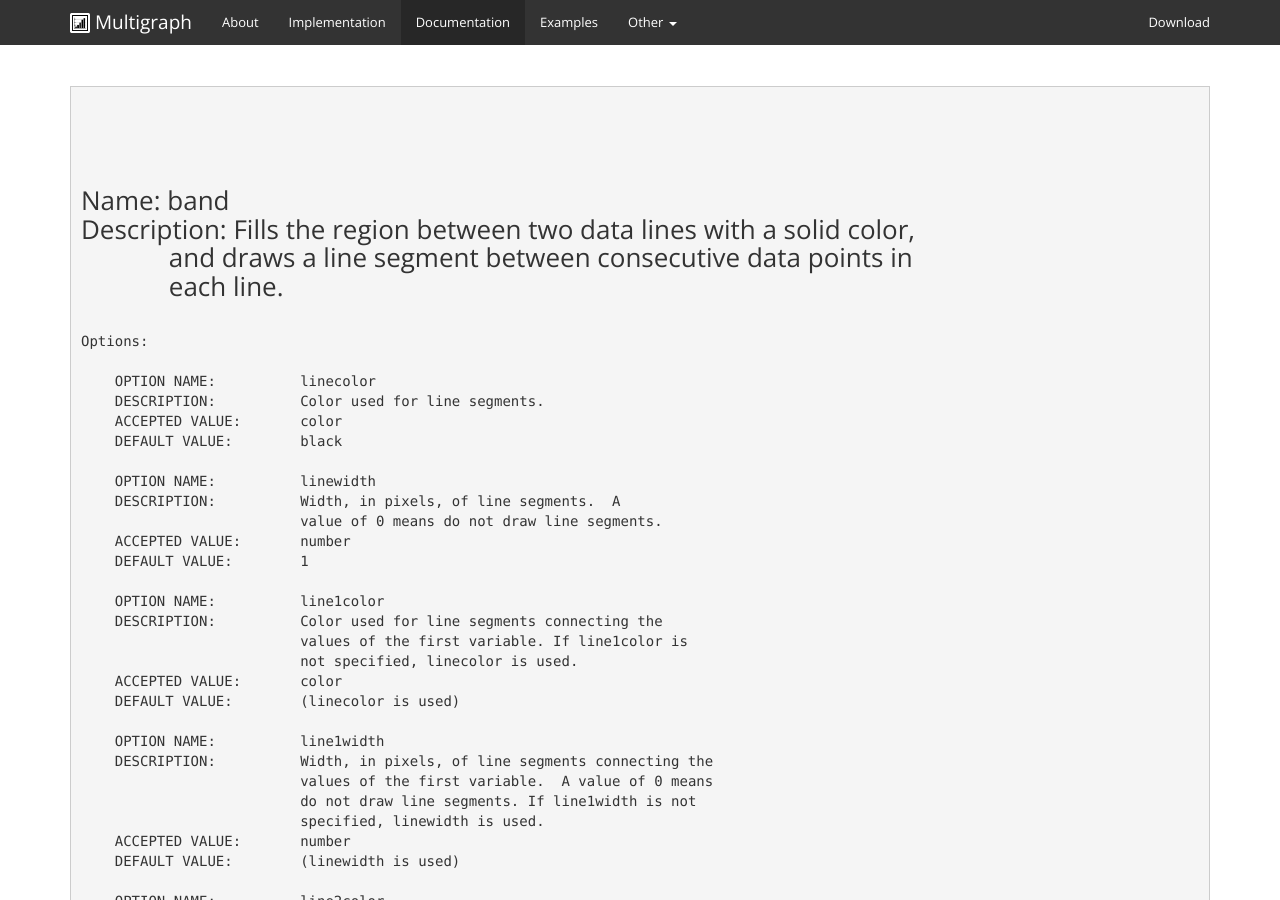
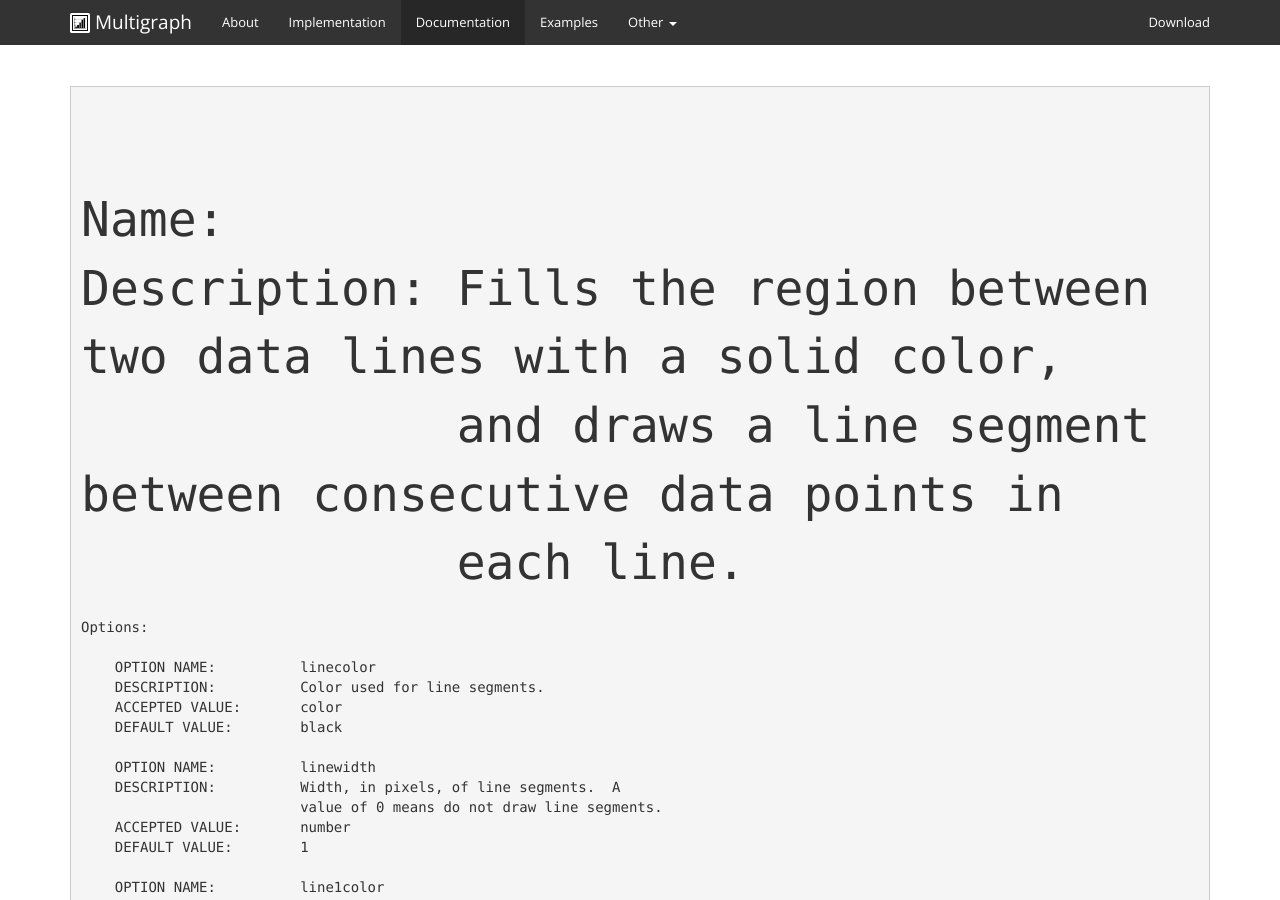
Before and after one commit to khunter3D/khunter3D.github.io, a Jekyll site: the page built from docs/renderers/index.html, in a window 1280 px wide and 900 px high. Built offline with Jekyll 4.4.1, drawn with Linux system fonts in a browser that asks for light colours; nearby versions of some CDN libraries; Markdown is read by kramdown in place of the engine named in the settings.

Commit message:
Update index.html

```diff
--- a/docs/renderers/index.html
+++ b/docs/renderers/index.html
@@ -8,12 +8,12 @@ docs: selected
 
       <pre>
 
-      <h3>
-Name: band
+      <font size="19">
+Name:
 Description: Fills the region between two data lines with a solid color,
              and draws a line segment between consecutive data points in
              each line.
-</h3>
+</font>
 Options:
 
     OPTION NAME:          linecolor
```
